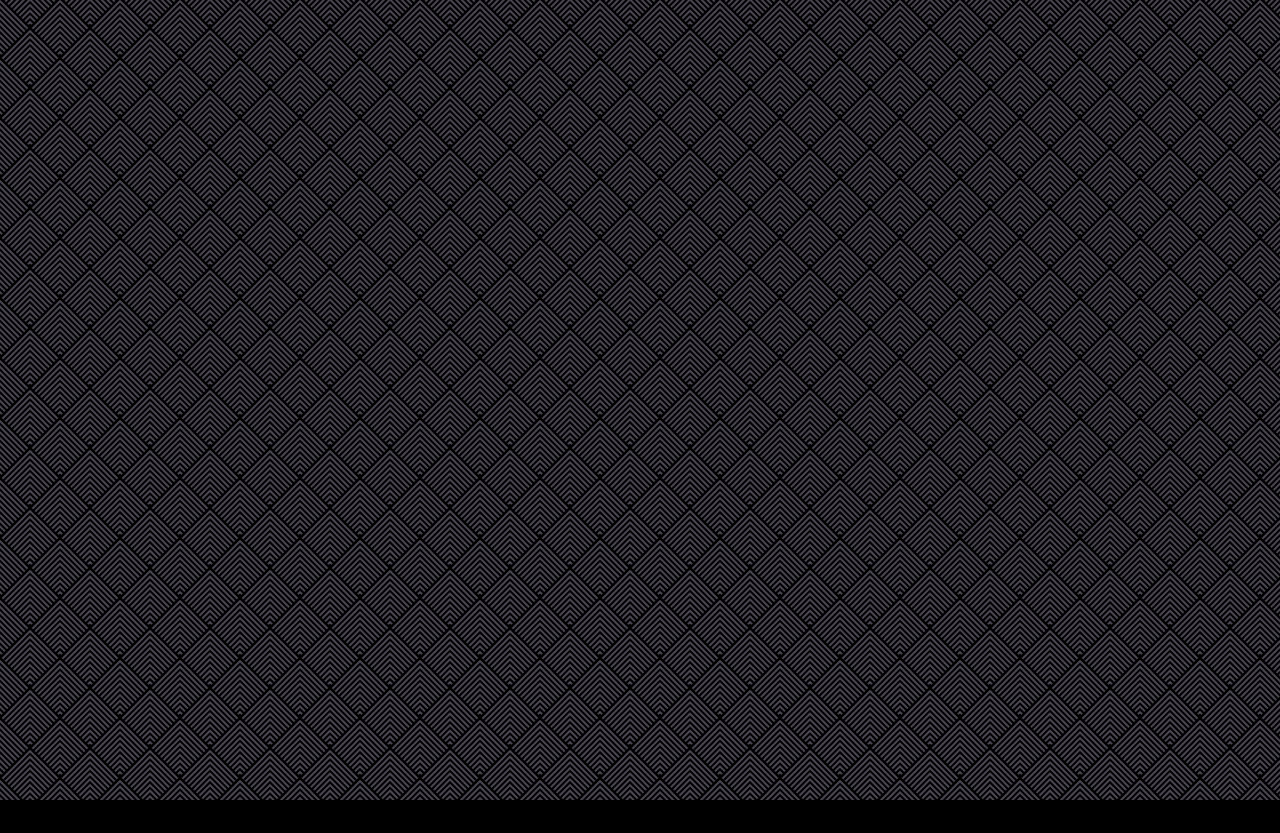
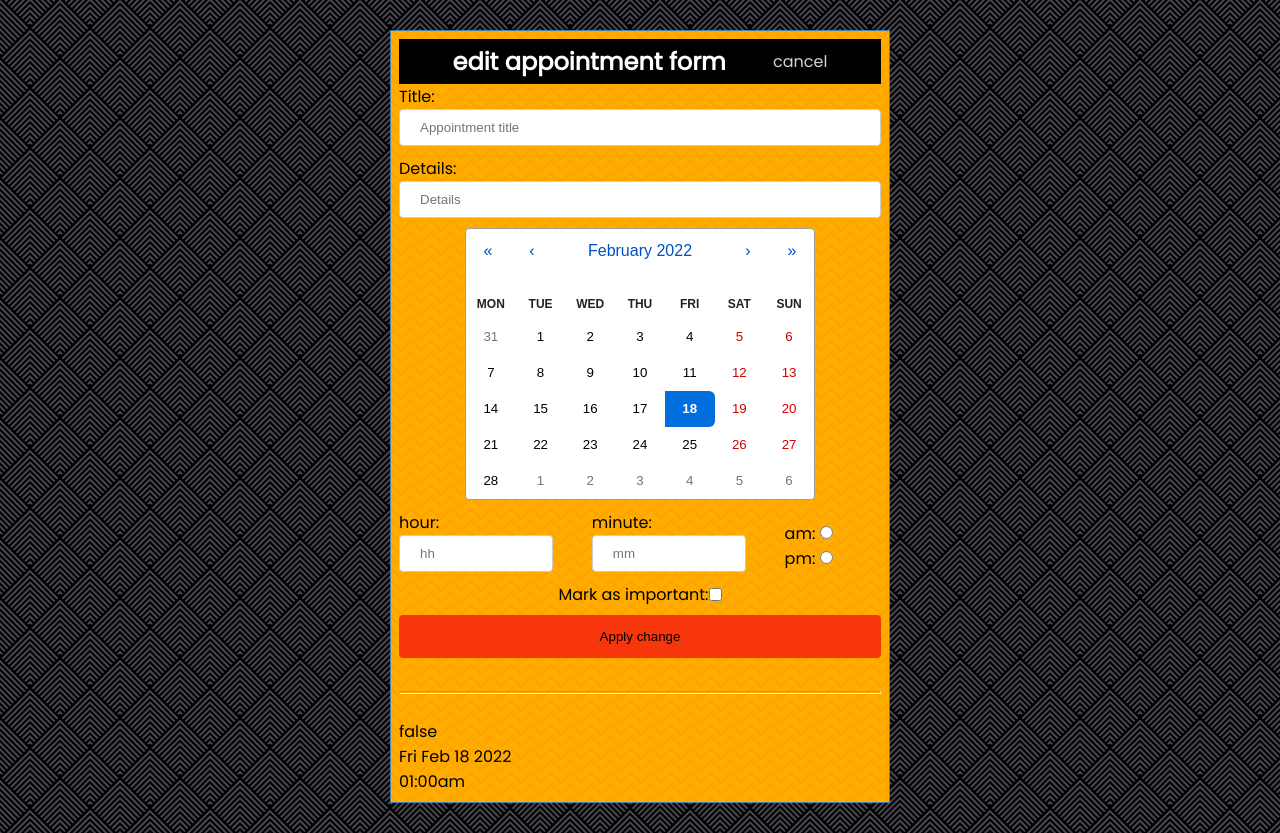
Before and after one commit to jmiguelcastellanosj/ap-m, a React (Create React App) app: page /ap-m/edit in a window 1280 px wide. Before the commit this address had no page. Before the commit the page ends 800 px from the top, so only its background shows below. Built offline with nearby package versions, Linux system fonts and the light colour scheme; no server answers.

Commit message:
added back /ap-m to paths in app.js

```diff
--- a/src/App.js
+++ b/src/App.js
@@ -26,8 +26,8 @@
           <Router>
             <Routes>
                 <Route path="/ap-m/" element={<Dashboard />} />
-                <Route path="/add" element={<AddAppointmentForm />} />
-                <Route path="/edit" element={<EditAppointment />} />
+                <Route path="/ap-m/add" element={<AddAppointmentForm />} />
+                <Route path="/ap-m/edit" element={<EditAppointment />} />
             </Routes>
           </Router>
         </AppUpdateContext.Provider>
```
